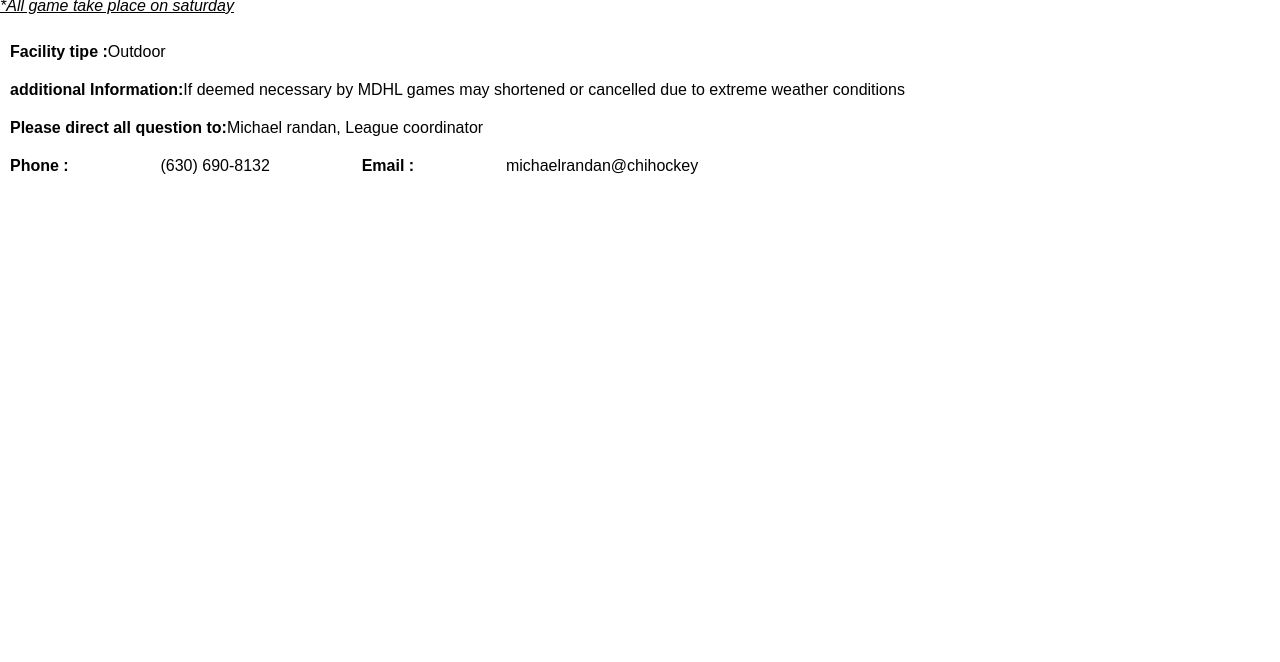
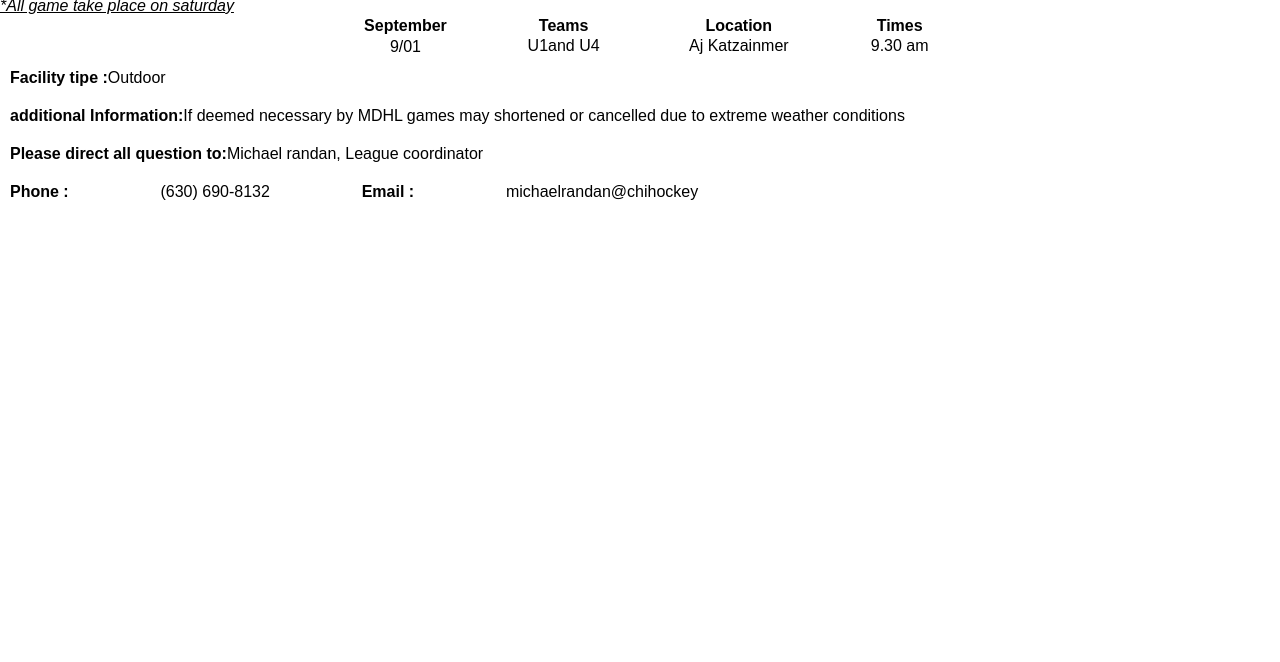
Before and after one commit to Agusel1234/MDHL_TREJO, a plain HTML site: page game_information.html in a window 1280 px wide. Shown: the part 138-800 px from the top of the page. Drawn offline with Linux system fonts and the light colour scheme.

Commit message:
martes 0000

```diff
--- a/game_information.html
+++ b/game_information.html
@@ -31,10 +31,31 @@
       Fall Schedule
     </p>
     <p class="subrrayado">*All game take place on saturday</p>
+  <div>
+<table>
+  <thead>
+    <tr>
+      <th>September</th>
+<th>Teams</th>
+<th>Location</th>
+<th>Times</th>
+    </tr>
+  </thead>
+  <tbody>
+    <tr>
+      <td rowspan="2">9/01</td>
+      <td>U1and U4</td>
+      <td>Aj Katzainmer</td>
+      <td > 9.30 am</td>
+      </tr>
 
-  <section>
+      <tr>
 
-  </section>
+      </tr>
+
+  </tbody>
+</table>
+</div>
   <section class="primera">
     <h4 class="primera">Facility tipe  :</h4> <p>Outdoor</p>
   </section>
--- a/style.css
+++ b/style.css
@@ -108,7 +108,8 @@ header.nueva{ display: flex;
 header.nueva nav{
     padding: 0;
 }
-main h1{
+
+main h1, h2{
     text-align: center;
 }
 p.subrrayado{ text-decoration: underline;
@@ -126,3 +127,12 @@ padding: 10px;
 text-align: center; }
 section.ultima p{ flex-grow: 1;
      }
+     div{
+        width: 100%;
+        display: flex;
+        text-align: center;
+        justify-content: center;
+     }
+div table{
+    width: 80vh;
+}
```
Also changed, not shown: rules.html (+16 -1 lines).
